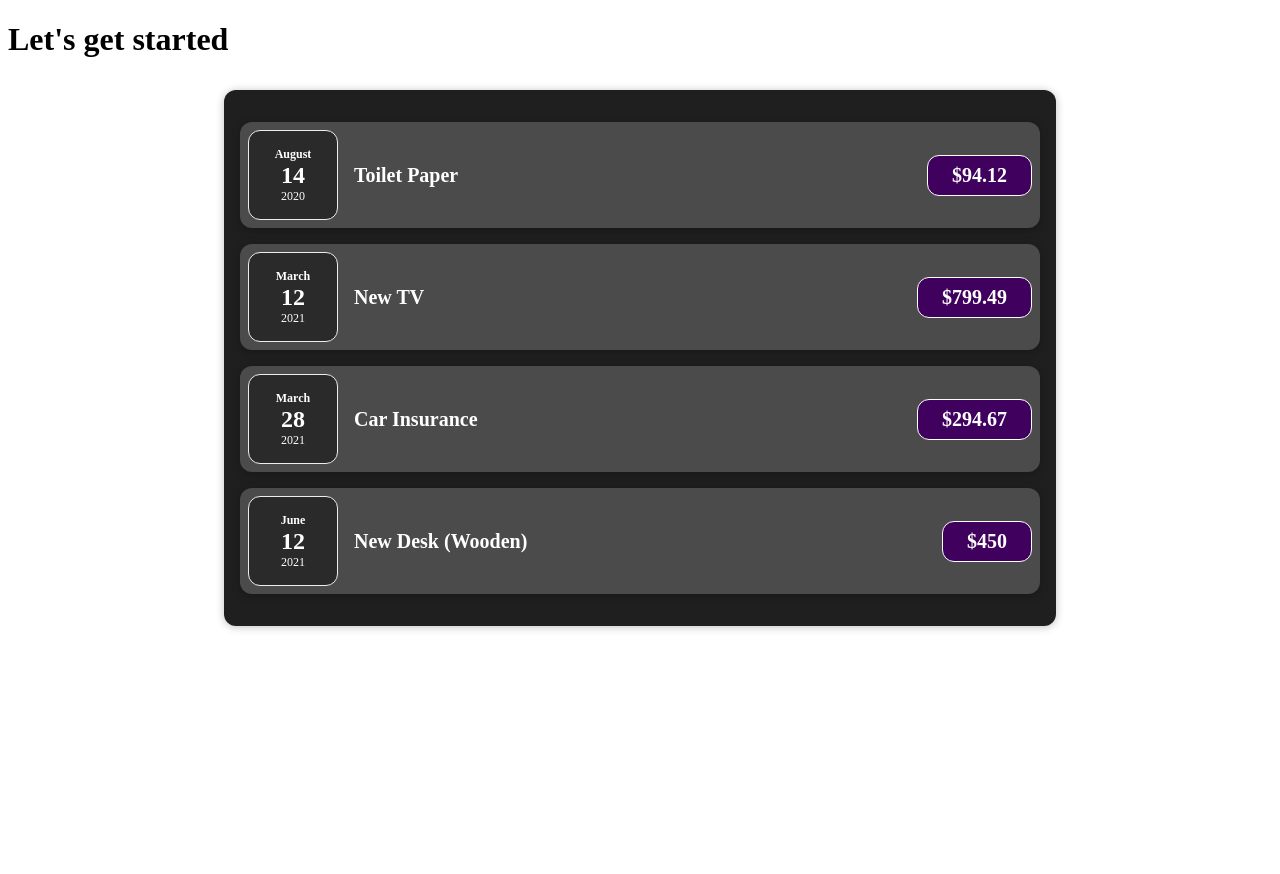
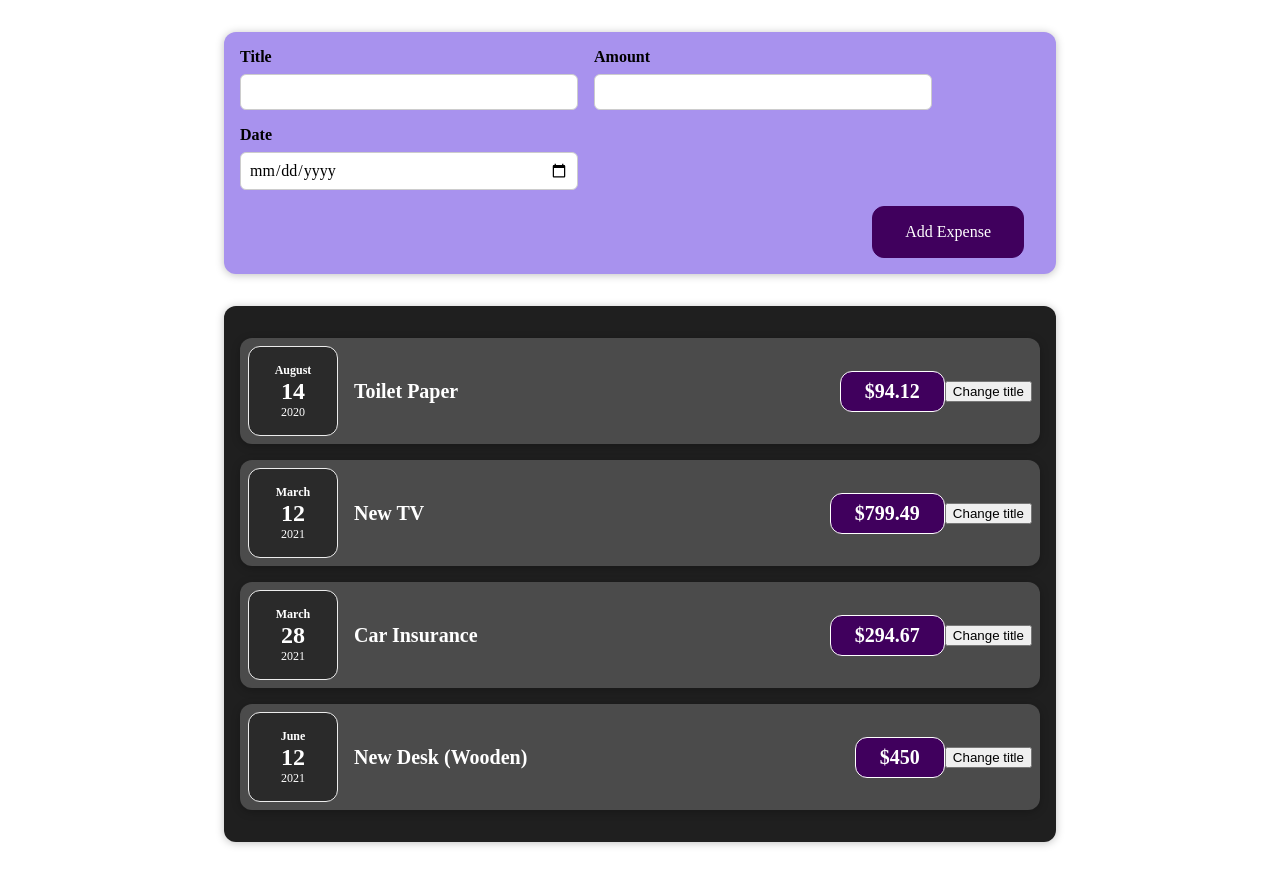
Before and after one commit to nayan1908/react-demo-project, a React (Create React App) app: page / in a window 1280 px wide. Before the commit the page ends 800 px from the top, so only its background shows below. Built offline with nearby package versions, Linux system fonts and the light colour scheme.

Commit message:
add new form and use multiple state

```diff
--- a/src/App.js
+++ b/src/App.js
@@ -1,3 +1,5 @@
+import React from "react";
+import NewExpense from "./components/NewExpense/NewExpense";
 import Expenses from "./components/Expenses/Expenses";
 
 const  App = () => {
@@ -10,7 +12,7 @@
 
   	return (
 		<div>
-			<h1>Let's get started</h1>
+			<NewExpense />
 			<Expenses items={expenses}/>
 		</div>
   	);
--- a/src/components/Expenses/ExpenseDate.js
+++ b/src/components/Expenses/ExpenseDate.js
@@ -1,3 +1,4 @@
+import React from "react";
 import "./ExpenseDate.css";
 
 const ExpenseDate = (props) => {
--- a/src/components/Expenses/ExpenseItem.js
+++ b/src/components/Expenses/ExpenseItem.js
@@ -1,15 +1,26 @@
+import React, { useState } from "react";
+
 import ExpenseDate from "./ExpenseDate.js";
+import Card from "../UI/Card";
 import "./ExpenseItem.css";
 
 const ExpenseItem = (props) => {
+    const [title, setTitle] = useState(props.title);
+
+    const clickHandler = () => {
+        setTitle("Updated!");
+        console.log(title);
+    }
+
     return (
-        <div className="expense-item">
+        <Card className="expense-item">
             <ExpenseDate date={props.date}/>
             <div className="expense-item__description">
-                <h2>{props.title}</h2>
+                <h2>{title}</h2>
                 <div className="expense-item__price">${props.amount}</div>
             </div>
-        </div>
+            <button onClick={clickHandler}>Change title</button>
+        </Card>
     );
 }
 
--- a/src/components/Expenses/Expenses.js
+++ b/src/components/Expenses/Expenses.js
@@ -1,3 +1,4 @@
+import React from "react";
 import ExpenseItem from "./ExpenseItem";
 import Card from "../UI/Card";
 import "./Expenses.css";
--- /dev/null
+++ b/src/components/NewExpense/ExpenseForm.css
@@ -0,0 +1,26 @@
+.new-expense__controls {
+    display: flex;
+    flex-wrap: wrap;
+    gap: 1rem;
+    margin-bottom: 1rem;
+    text-align: left;
+}
+
+.new-expense__control label {
+    font-weight: bold;
+    margin-bottom: 0.5rem;
+    display: block;
+}
+
+.new-expense__control input {
+    font: inherit;
+    padding: 0.5rem;
+    border-radius: 6px;
+    border: 1px solid #ccc;
+    width: 20rem;
+    max-width: 100%;
+}
+
+.new-expense__actions {
+    text-align: right;
+}
--- /dev/null
+++ b/src/components/NewExpense/ExpenseForm.js
@@ -0,0 +1,49 @@
+import React, {useState} from "react";
+import "./ExpenseForm.css";
+
+const ExpenseForm = () => {
+
+   const [enteredTitle, setEnteteredTitle] = useState('');
+   const [enteredAmount, setEnteredAmount] = useState('');
+   const [enteredDate, setEnteredDate] = useState('');
+
+
+    const titleChangeHandler = (event) => {
+        setEnteteredTitle(event.target.value);
+    };
+
+    const amountChangeHandler = (event) => {
+        setEnteredAmount(event.target.value);
+    };
+    const dateChangeHandler = (event) => {
+        setEnteredDate(event.target.value);
+
+    }
+
+
+    return(
+        <form>
+            <div className="new-expense__controls">
+                <div className="new-expense__control">
+                    <label className="new-expense__control">Title</label>
+                    <input type="text" onChange={titleChangeHandler}/>
+                </div>
+
+                <div className="new-expense__control">
+                    <label>Amount</label>
+                    <input type="number" min="0.01" step="0.01" onChange={amountChangeHandler} />
+                </div>
+
+                <div className="new-expense__control">
+                    <label>Date</label>
+                    <input type="date" min="2019-01-01" max="2022-12-31" onChange={dateChangeHandler}/>
+                </div>
+            </div>
+            <div className="new-expense__actions">
+                <button type="submit">Add Expense</button>
+            </div>
+        </form>
+    );
+}
+
+export default ExpenseForm;
--- /dev/null
+++ b/src/components/NewExpense/NewExpense.css
@@ -0,0 +1,38 @@
+.new-expense {
+    background-color: #a892ee;
+    padding: 1rem;
+    margin: 2rem auto;
+    width: 50rem;
+    max-width: 95%;
+    border-radius: 12px;
+    text-align: center;
+    box-shadow: 0 1px 8px rgba(0, 0, 0, 0.25);
+}
+
+.new-expense button {
+    font: inherit;
+    cursor: pointer;
+    padding: 1rem 2rem;
+    border: 1px solid #40005d;
+    background-color: #40005d;
+    color: white;
+    border-radius: 12px;
+    margin-right: 1rem;
+}
+
+.new-expense button:hover,
+.new-expense button:active {
+    background-color: #510674;
+    border-color: #510674;
+}
+
+.new-expense button.alternative {
+    color: #220131;
+    border-color: transparent;
+    background-color: transparent;
+}
+
+.new-expense button.alternative:hover,
+.new-expense button.alternative:active {
+    background-color: #ddb3f8;
+}
--- /dev/null
+++ b/src/components/NewExpense/NewExpense.js
@@ -0,0 +1,12 @@
+import ExpenseForm from "./ExpenseForm";
+import "./NewExpense.css";
+
+const NewExpense = () => {
+    return (
+        <div className="new-expense">
+            <ExpenseForm />
+        </div>
+    );
+}
+
+export default NewExpense;
```
